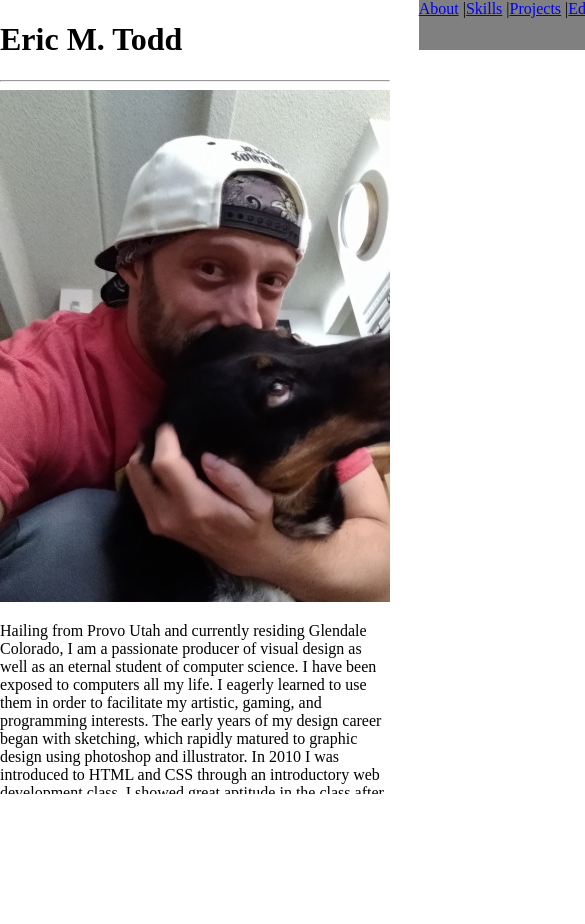
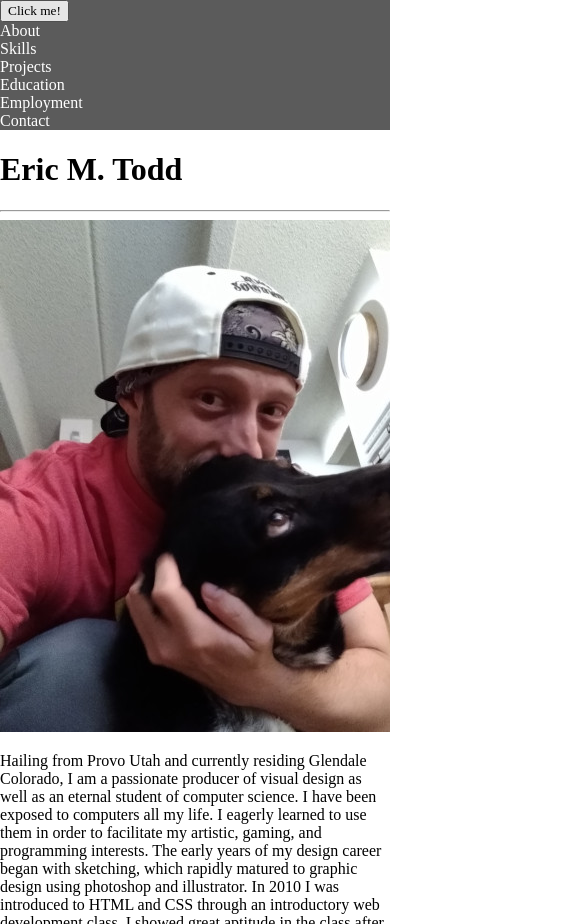
Before and after one commit to EricMTodd/resume-cv, a React (Create React App) app: page / in a window 390 px wide. Shown: the top 924 px of the page, 585 px wide, since content can reach past the window. Before the commit the page ends 844 px from the top, so only its background shows below. Built offline with nearby package versions, Linux system fonts and the light colour scheme.

Commit message:
Putting in work.

```diff
--- a/src/App.css
+++ b/src/App.css
@@ -11,17 +11,22 @@ main {
   overflow-y: scroll;
 }
 
-nav {
-  background-color: gray;
-  height: 50px;
+@media (max-width: 600px) {
+  /* Nav styles */
+  .collapsed-nav {
+    text-decoration: none;
+    background-color: rgba(50, 50, 50, 0.8);
+  }
+
+.nav-links > a {
+  color: white;
+  text-decoration: none;
 }
 
-main {
+  .nav-links {
+    display: flex;
+    justify-content: space-evenly;
+    flex-direction: column;
+  }
+
 }
-
-@media (max-width: 600px) {
-  nav {
-    position: absolute;
-    right: -100%;
-  }
-}
--- a/src/components/NavBar.js
+++ b/src/components/NavBar.js
@@ -1,12 +1,20 @@
 const NavBar = () => {
+
+  const toggleNav = () => {
+    console.log("Hello world!");
+  }
+
   return(
-    <nav>
-      <a href="#about">About</a> |
-      <a href="#skills">Skills</a> |
-      <a href="#projects">Projects</a> |
-      <a href="#education">Education</a> |
-      <a href="#employment">Employment</a> |
-      <a href="#contact">Contact</a>
+    <nav className="collapsed-nav">
+      <button onClick={toggleNav}>Click me!</button>
+      <div className="nav-links">
+        <a href="#about">About</a>
+        <a href="#skills">Skills</a>
+        <a href="#projects">Projects</a>
+        <a href="#education">Education</a>
+        <a href="#employment">Employment</a>
+        <a href="#contact">Contact</a>
+      </div>
     </nav>
   )
 }
```
